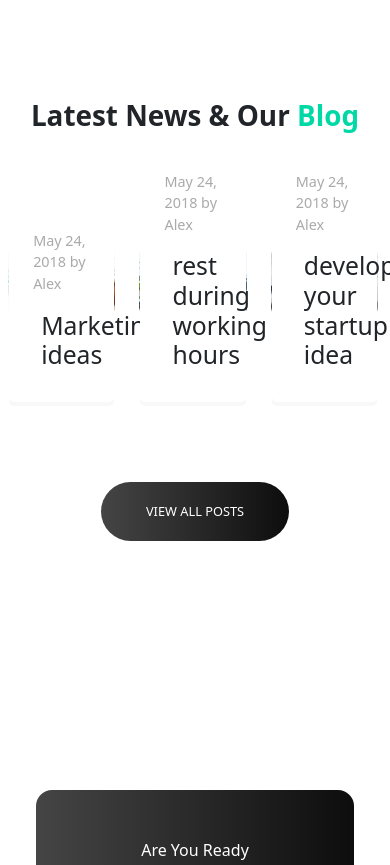
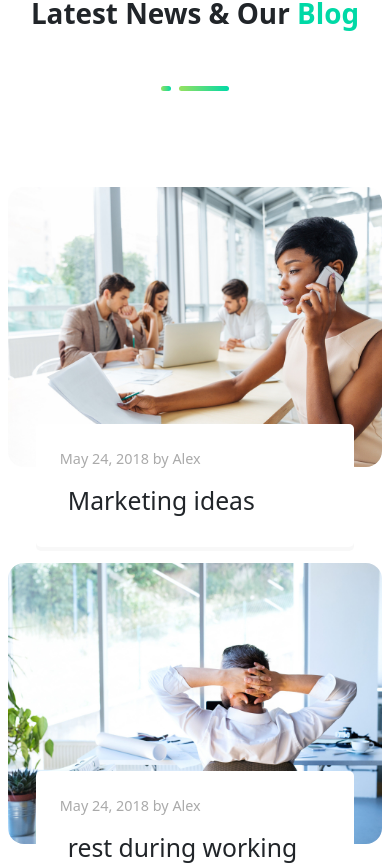
Before and after one commit to NelloRossi97/proj-html-vuejs, a Vue app: page / in a window 390 px wide. Shown: the part 9460-10325 px from the top of the page. Built offline with nearby package versions, Linux system fonts and the light colour scheme; the HTML template or start-up script is replaced by a standard one.

Commit message:
fixed newsblog cards media query

```diff
--- a/src/components/NewsBlog.vue
+++ b/src/components/NewsBlog.vue
@@ -5,8 +5,8 @@
             <Divider/>
         </div>
 
-        <div class="row">
-            <div class="col-12 my-card position-relative d-flex justify-content-center" v-for="item in news">
+        <div class="row flex-column flex-lg-row align-content-center">
+            <div class="col-12 col-md-6 col-lg-4 my-card position-relative d-flex justify-content-center my-5 my-lg-0" v-for="item in news">
                 <img :src="item.image" :alt="item.title" class="img-fluid rounded-4">
                 <div id="info" class="position-absolute p-4">
                     <p>{{ item.date }} by {{ item.creator }}</p>
@@ -18,6 +18,7 @@
                 </div>
             </div>
         </div>
+
 
         <div class="button-container d-flex justify-content-center">
             <ButtonSecondary :text="'view all posts'"/>
@@ -44,7 +45,7 @@ import ButtonSecondary from './ButtonSecondary.vue'
 <style lang="scss" scoped>
 @use '../assets/styles/partials/variables' as *;
 section{
-    height: 100vh;
+    height: 200vh;
 }
 h2{
 
@@ -52,12 +53,7 @@ h2{
         color: $contrast-color;
     }
 }
-.row{
-    transition: 1s;
-}
 .my-card{
-    width: 33%;
-    transition: 1s;
     &:hover{
         z-index: 100;
         img{
@@ -92,4 +88,9 @@ h2{
 .button-container{
     margin-top: 10rem;
 }
+@media screen and (min-width: 992px) {
+    section{
+        height: 100vh;
+    }
+}
 </style>
```
